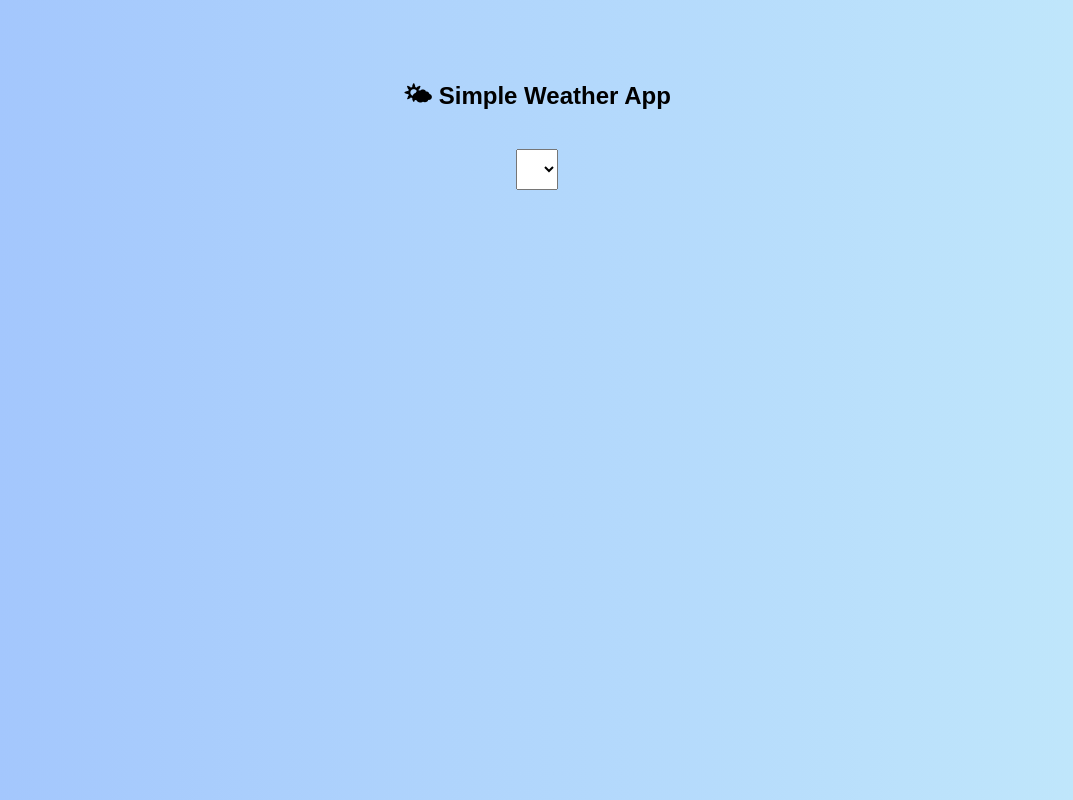
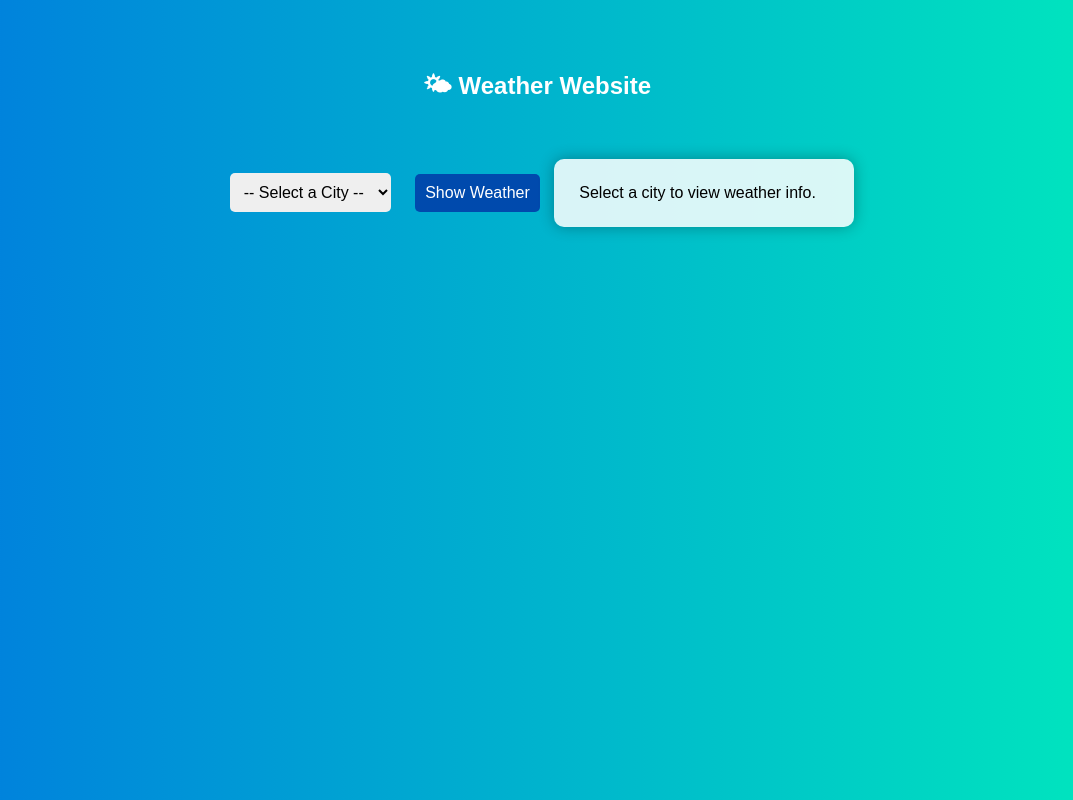
Before and after one commit to devashree-sawant/my-static-website, a plain HTML site: page index.html in a window 1280 px wide. Shown: the whole page, without its empty margins (103-1176 px from the left). Drawn offline with Linux system fonts and the light colour scheme.

Commit message:
Update index.html

```diff
--- a/index.html
+++ b/index.html
@@ -2,30 +2,93 @@
 <html lang="en">
 <head>
   <meta charset="UTF-8" />
-  <title>Weather App</title>
+  <title>Weather Website</title>
   <style>
     body {
+      font-family: Arial, sans-serif;
+      background: linear-gradient(to right, #007adf, #00ecbc);
       text-align: center;
-      font-family: Arial;
-      background: linear-gradient(to right, #a1c4fd, #c2e9fb);
-      padding: 50px;
+      padding: 40px;
+      color: #fff;
     }
     select, button {
       padding: 10px;
       font-size: 16px;
       margin: 10px;
+      border-radius: 5px;
+      border: none;
+    }
+    button {
+      background-color: #004aad;
+      color: white;
+      cursor: pointer;
+    }
+    button:hover {
+      background-color: #003080;
     }
     #weatherBox {
-      margin-top: 20px;
-      background: #fff;
-      padding: 20px;
+      margin-top: 30px;
+      background: rgba(255, 255, 255, 0.85);
+      color: #000;
+      padding: 25px;
       border-radius: 10px;
       display: inline-block;
+      min-width: 250px;
+      box-shadow: 0 0 15px rgba(0, 0, 0, 0.3);
+      text-align: left;
     }
   </style>
 </head>
 <body>
-  <h2>🌤 Simple Weather App</h2>
+  <h2>🌤 Weather Website</h2>
 
   <select id="citySelect">
-    <option value="">
+    <option value="">-- Select a City --</option>
+    <option value="19.0760,72.8777">Mumbai</option>
+    <option value="28.6139,77.2090">Delhi</option>
+    <option value="12.9716,77.5946">Bengaluru</option>
+  </select>
+
+  <button onclick="showWeather()">Show Weather</button>
+
+  <div id="weatherBox">Select a city to view weather info.</div>
+
+  <script>
+    async function showWeather() {
+      const select = document.getElementById("citySelect");
+      const box = document.getElementById("weatherBox");
+      box.textContent = ""; // clear previous
+
+      if (!select.value) {
+        box.innerText = "⚠ Please select a city.";
+        return;
+      }
+
+      const [lat, lon] = select.value.split(",");
+      const city = select.options[select.selectedIndex].text;
+      box.innerText = `📡 Fetching weather for ${city}...`;
+
+      try {
+        const url = `https://api.open-meteo.com/v1/forecast?latitude=${lat}&longitude=${lon}&current_weather=true`;
+        const res = await fetch(url);
+        const data = await res.json();
+        const w = data.current_weather;
+
+        const utc = new Date(w.time);
+        const ist = new Date(utc.getTime() + 5.5 * 60 * 60 * 1000);
+        const timeStr = ist.toLocaleTimeString('en-IN', { hour:'2-digit', minute:'2-digit', hour12: true });
+
+        box.innerHTML = `
+          <strong>📍 City:</strong> ${city}<br>
+          <strong>🌡 Temperature:</strong> ${w.temperature}°C<br>
+          <strong>🌬 Wind Speed:</strong> ${w.windspeed} km/h<br>
+          <strong>⏰ IST Time:</strong> ${timeStr}
+        `;
+      } catch (e) {
+        console.error(e);
+        box.innerText = "⚠ Unable to fetch weather data.";
+      }
+    }
+  </script>
+</body>
+</html>
```
